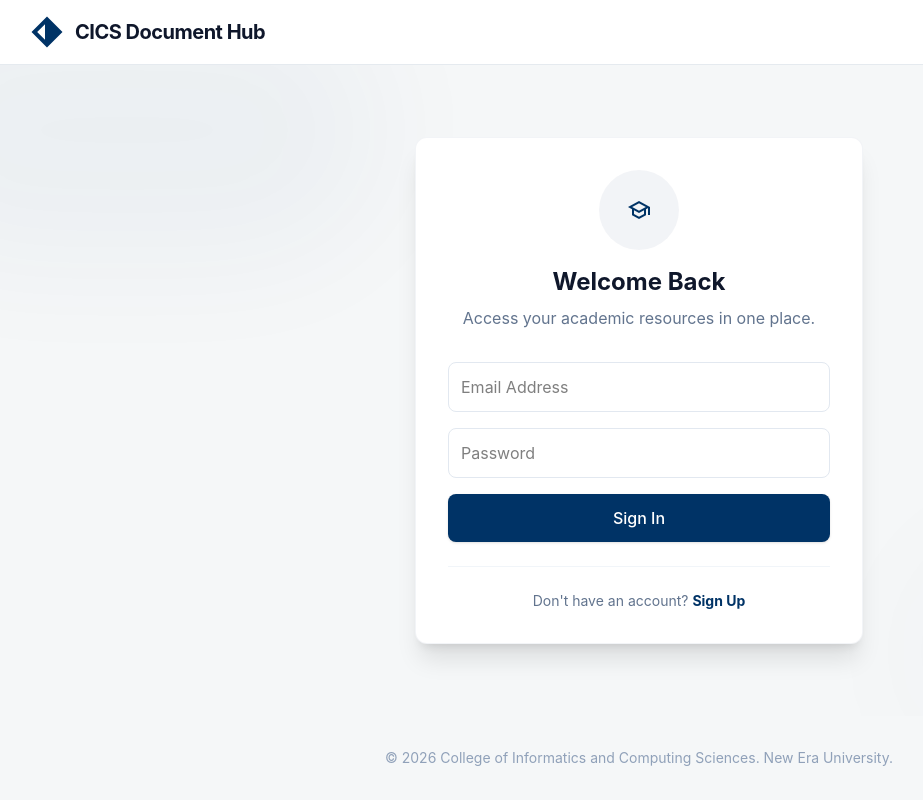
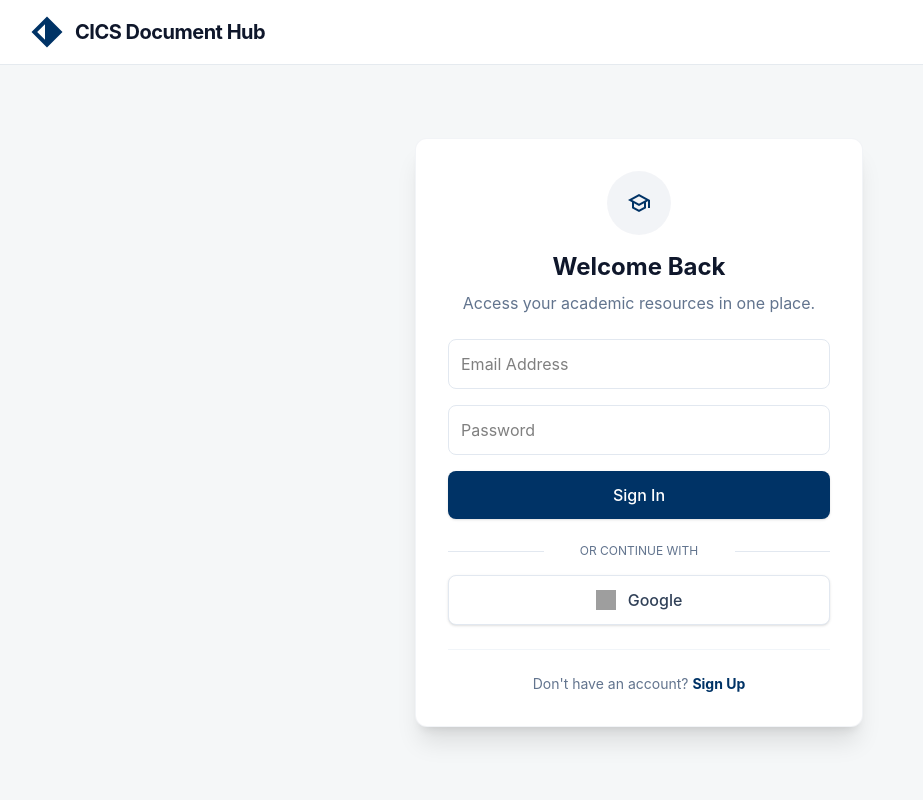
Before and after one commit to RenceChi/cics-document-hub, a React (Vite) app: page /login in a window 1280 px wide. Shown: the whole page, without its empty margins (1-924 px from the left). Built offline with nearby package versions, Linux system fonts and the light colour scheme; no server answers; grey boxes are pictures that could not be loaded.

Commit message:
Updated Login Features

```diff
--- a/src/App.jsx
+++ b/src/App.jsx
@@ -1,58 +1,66 @@
 import React, { useState, useEffect } from "react";
 import { BrowserRouter as Router, Routes, Route, Navigate } from "react-router-dom";
 import { getAuth, onAuthStateChanged } from "firebase/auth";
-import { doc, getDoc } from "firebase/firestore";
+import { doc, onSnapshot } from "firebase/firestore"; // Changed getDoc to onSnapshot
 import { db } from "./firebase";
 
-// Adjusting paths based on your folder structure
 import Login from "./pages/Login";
 import StudentHub from "./components/StudentHub";
 import AdminDashboard from './pages/admin_pages/AdminDashboard';
 import AdminLayout from './pages/admin_pages/AdminLayout';
-import ManageDocuments from './pages/admin_pages/ManageDocuments'; // Add this! (Check your path)
-import ManageStudents from './pages/admin_pages/ManageStudents'; // Add this! (Check your path)
-import Onboarding from "./pages/Onboarding"; // Your standalone onboarding page
+import ManageDocuments from './pages/admin_pages/ManageDocuments';
+import ManageStudents from './pages/admin_pages/ManageStudents';
+import Onboarding from "./pages/Onboarding";
 
 export default function App() {
   const [currentUser, setCurrentUser] = useState(null);
   const [loading, setLoading] = useState(true);
 
-  // This "listens" to Firebase for any login/logout changes
   useEffect(() => {
     const auth = getAuth();
+    let unsubscribeSnapshot = null;
 
-    const unsubscribe = onAuthStateChanged(auth, async (user) => {
+    const unsubscribeAuth = onAuthStateChanged(auth, (user) => {
       if (user) {
-        try {
-          const userDocRef = doc(db, "users", user.uid);
-          const userDoc = await getDoc(userDocRef);
+        // Use onSnapshot instead of getDoc to listen to live Firestore changes
+        // This fixes the race condition where Auth triggers before Firestore data is fully written
+        const userDocRef = doc(db, "users", user.uid);
 
-          if (userDoc.exists()) {
-            const data = userDoc.data();
+        unsubscribeSnapshot = onSnapshot(userDocRef, (docSnap) => {
+          if (docSnap.exists()) {
+            const data = docSnap.data();
             const safeRole = data.role ? String(data.role).trim().toLowerCase() : "student";
+
             setCurrentUser({
               uid: user.uid,
-              role: safeRole, // Explicitly grab the role
+              role: safeRole,
               programId: data.programId || "UNKNOWN",
               ...data
             });
+            setLoading(false);
           } else {
-            setCurrentUser({ uid: user.uid, role: "student", programId: "UNKNOWN" });
+            // User exists in Auth but Firestore doc isn't written yet.
+            // We do nothing and wait. The snapshot will fire again instantly once setDoc finishes in Login.jsx
           }
-        } catch (error) {
+        }, (error) => {
           console.error("Error fetching user data:", error);
-        }
+          setLoading(false);
+        });
+
       } else {
         setCurrentUser(null);
+        setLoading(false);
+        if (unsubscribeSnapshot) unsubscribeSnapshot();
       }
-      setLoading(false);
     });
 
-    return () => unsubscribe();
+    return () => {
+      unsubscribeAuth();
+      if (unsubscribeSnapshot) unsubscribeSnapshot();
+    };
   }, []);
 
   if (loading) {
-    console.log("CURRENT USER STATE:", currentUser);
     return (
       <div className="flex h-screen items-center justify-center bg-[#f5f7f8]">
         <div className="text-[#003366] font-bold text-xl">Loading CICS Hub...</div>
@@ -64,65 +72,72 @@ export default function App() {
     <Router>
       <Routes>
 
-        {/* LOGIN ROUTE: Smart redirect based on role */}
+        {/* LOGIN ROUTE */}
         <Route
           path="/login"
           element={
             !currentUser ? (
               <Login />
             ) : currentUser.role === "admin" ? (
-              <Navigate to="/admin/dashboard" />
+              <Navigate to="/admin/dashboard" replace />
             ) : currentUser.programId === "UNKNOWN" ? (
-              <Navigate to="/onboarding" />
+              <Navigate to="/onboarding" replace />
             ) : (
-              <Navigate to="/hub" />
+              <Navigate to="/hub" replace />
             )
           }
         />
 
-        {/* ONBOARDING: Only for students who haven't picked a program */}
+        {/* ONBOARDING */}
         <Route
           path="/onboarding"
           element={
-            currentUser && currentUser.role !== "admin" ? (
-              <Onboarding />
+            !currentUser ? (
+               <Navigate to="/login" replace />
+            ) : currentUser.role === "admin" ? (
+               <Navigate to="/admin/dashboard" replace />
+            ) : currentUser.programId !== "UNKNOWN" ? (
+               <Navigate to="/hub" replace />
             ) : (
-              <Navigate to="/login" />
+               <Onboarding />
             )
           }
         />
 
-        {/* HUB: Only for students */}
+        {/* HUB */}
         <Route
           path="/hub"
           element={
-            currentUser && currentUser.role === "student" ? (
+            !currentUser ? (
+              <Navigate to="/login" replace />
+            ) : currentUser.role === "admin" ? (
+              <Navigate to="/admin/dashboard" replace />
+            ) : currentUser.programId === "UNKNOWN" ? (
+              <Navigate to="/onboarding" replace />
+            ) : (
               <StudentHub currentUser={currentUser} />
-            ) : (
-              <Navigate to="/login" />
             )
           }
         />
 
-        {/* ADMIN ROUTES: Strictly guarded by role */}
+        {/* ADMIN ROUTES */}
         <Route
           path="/admin"
           element={
             currentUser && currentUser.role === "admin" ? (
               <AdminLayout adminUser={currentUser} />
             ) : (
-              <Navigate to="/login" />
+              <Navigate to="/login" replace />
             )
           }
         >
-          <Route index element={<Navigate to="dashboard" />} />
-
+          <Route index element={<Navigate to="dashboard" replace />} />
           <Route path="dashboard" element={<AdminDashboard />} />
           <Route path="users" element={<ManageStudents />} />
           <Route path="documents" element={<ManageDocuments />} />
         </Route>
 
-        {/* CATCH-ALL: Sends users to their respective "Home" if they type a random URL */}
+        {/* CATCH-ALL */}
         <Route
           path="*"
           element={
@@ -132,7 +147,7 @@ export default function App() {
                 : currentUser.role === "admin"
                   ? "/admin/dashboard"
                   : (currentUser.programId === "UNKNOWN" ? "/onboarding" : "/hub")
-            } />
+            } replace />
           }
         />
 
--- a/src/pages/Login.jsx
+++ b/src/pages/Login.jsx
@@ -1,21 +1,31 @@
 import React, { useState } from "react";
-import { getAuth, signInWithEmailAndPassword, createUserWithEmailAndPassword } from "firebase/auth";
+import {
+  getAuth,
+  signInWithEmailAndPassword,
+  createUserWithEmailAndPassword,
+  GoogleAuthProvider,
+  signInWithPopup
+} from "firebase/auth";
 import { doc, getDoc, setDoc, serverTimestamp } from "firebase/firestore";
 import { db } from "../firebase";
 import { logUserAction } from "../services/trackingService";
 
 export default function Login() {
-  const [isSignUpMode, setIsSignUpMode] = useState(false); // Toggles between Login and Sign Up
+  const [isSignUpMode, setIsSignUpMode] = useState(false);
 
   // Form States
   const [email, setEmail] = useState("");
   const [password, setPassword] = useState("");
-  const [name, setName] = useState("");             // NEW: Added for Sign Up
-  const [studentId, setStudentId] = useState("");   // NEW: Added for Sign Up
+  const [name, setName] = useState("");
+  const [studentId, setStudentId] = useState("");
 
   const [error, setError] = useState("");
   const [isLoading, setIsLoading] = useState(false);
 
+  // Define VIP Admin emails here
+  const adminEmails = ["jcesperanza@neu.edu.ph"];
+
+  // --- STANDARD EMAIL AUTH ---
   const handleAuth = async (e) => {
     e.preventDefault();
     setError("");
@@ -24,23 +34,14 @@ export default function Login() {
 
     try {
       if (isSignUpMode) {
-        // --- SIGN UP LOGIC ---
         const userCredential = await createUserWithEmailAndPassword(auth, email, password);
         const user = userCredential.user;
-
-        // 1. Define your VIP Admin emails here (all lowercase!)
-        const adminEmails = [
-          "jcesperanza@neu.edu.ph" // Add your professor's exact email here
-        ];
-
-        // 2. Check if the email they typed is on the VIP list
         const isVipAdmin = adminEmails.includes(user.email.toLowerCase());
 
-        // 3. Build their initial Firestore profile with Name and ID included
         await setDoc(doc(db, "users", user.uid), {
           email: user.email,
-          name: name,               // Saves the name
-          studentId: studentId,     // Saves the ID
+          name: name,
+          studentId: studentId,
           role: isVipAdmin ? "admin" : "student",
           programId: isVipAdmin ? "ADMIN" : "UNKNOWN",
           isBlocked: false,
@@ -48,11 +49,9 @@ export default function Login() {
         });
 
       } else {
-        // --- LOG IN LOGIC ---
         const userCredential = await signInWithEmailAndPassword(auth, email, password);
         const user = userCredential.user;
 
-        // Quickly fetch their doc to log the login action if they are already setup
         const userDoc = await getDoc(doc(db, "users", user.uid));
         if (userDoc.exists()) {
           const data = userDoc.data();
@@ -61,12 +60,8 @@ export default function Login() {
           }
         }
       }
-
-      // Note: App.jsx handles the redirect automatically when auth state changes!
-
     } catch (err) {
       console.error(err);
-      // Make Firebase errors look a little friendlier to the user
       if (err.code === 'auth/email-already-in-use') {
         setError("This email is already registered. Try signing in instead.");
       } else if (err.code === 'auth/weak-password') {
@@ -75,6 +70,50 @@ export default function Login() {
         setError("Incorrect email or password.");
       } else {
         setError("Authentication failed. Please try again.");
+      }
+    } finally {
+      setIsLoading(false);
+    }
+  };
+
+  // --- GOOGLE AUTH LOGIC ---
+  const handleGoogleAuth = async () => {
+    setError("");
+    setIsLoading(true);
+    const auth = getAuth();
+    const provider = new GoogleAuthProvider();
+
+    try {
+      const result = await signInWithPopup(auth, provider);
+      const user = result.user;
+
+      const userRef = doc(db, "users", user.uid);
+      const userDoc = await getDoc(userRef);
+
+      // If they are logging in with Google for the FIRST time, provision their Firestore document
+      if (!userDoc.exists()) {
+        const isVipAdmin = adminEmails.includes(user.email.toLowerCase());
+
+        await setDoc(userRef, {
+          email: user.email,
+          name: user.displayName || "Google User",
+          studentId: "", // They can update this later in profile or onboarding
+          role: isVipAdmin ? "admin" : "student",
+          programId: isVipAdmin ? "ADMIN" : "UNKNOWN",
+          isBlocked: false,
+          createdAt: serverTimestamp()
+        });
+      } else {
+        // Existing user logging in
+        const data = userDoc.data();
+        if (data.programId && data.programId !== "UNKNOWN" && data.role !== "admin") {
+          logUserAction(user.uid, data.programId, "LOGIN").catch(console.warn);
+        }
+      }
+    } catch (err) {
+      console.error(err);
+      if (err.code !== 'auth/popup-closed-by-user') {
+        setError("Google Sign-In failed. Please try again.");
       }
     } finally {
       setIsLoading(false);
@@ -96,17 +135,10 @@ export default function Login() {
       </header>
 
       <main className="flex-grow flex flex-col items-center justify-center p-6 relative">
-        {/* Decorative Background */}
-        <div className="absolute inset-0 z-0 overflow-hidden pointer-events-none opacity-20">
-          <div className="absolute -top-[10%] -left-[10%] w-[40%] h-[40%] rounded-full bg-[#003366]/20 blur-3xl"></div>
-          <div className="absolute -bottom-[10%] -right-[10%] w-[40%] h-[40%] rounded-full bg-[#003366]/10 blur-3xl"></div>
-        </div>
-
-        {/* Main Auth Card */}
         <div className="w-full max-w-md bg-white rounded-xl shadow-xl border border-[#003366]/5 p-8 z-10">
-          <div className="flex flex-col items-center text-center mb-8">
-            <div className="w-20 h-20 bg-[#003366]/5 rounded-full flex items-center justify-center mb-4">
-              <span className="material-symbols-outlined text-[#003366] text-4xl">
+          <div className="flex flex-col items-center text-center mb-6">
+            <div className="w-16 h-16 bg-[#003366]/5 rounded-full flex items-center justify-center mb-4">
+              <span className="material-symbols-outlined text-[#003366] text-3xl">
                 {isSignUpMode ? 'person_add' : 'school'}
               </span>
             </div>
@@ -118,10 +150,9 @@ export default function Login() {
             </p>
           </div>
 
+          {error && <p className="text-red-500 text-sm text-center bg-red-50 p-3 rounded-lg mb-4">{error}</p>}
+
           <form onSubmit={handleAuth} className="space-y-4">
-            {error && <p className="text-red-500 text-sm text-center bg-red-50 p-2 rounded">{error}</p>}
-
-            {/* Conditional Fields: Only show Name and ID if signing up */}
             {isSignUpMode && (
               <>
                 <input
@@ -169,14 +200,31 @@ export default function Login() {
             </button>
           </form>
 
-          {/* TOGGLE BUTTON */}
+          {/* GOOGLE DIVIDER */}
+          <div className="mt-6 flex items-center justify-between">
+            <span className="w-1/5 border-b border-slate-200 lg:w-1/4"></span>
+            <span className="text-xs text-center text-slate-500 uppercase">or continue with</span>
+            <span className="w-1/5 border-b border-slate-200 lg:w-1/4"></span>
+          </div>
+
+          {/* GOOGLE BUTTON */}
+          <button
+            onClick={handleGoogleAuth}
+            disabled={isLoading}
+            className="w-full mt-4 flex items-center justify-center gap-3 py-3 px-4 bg-white border border-slate-200 text-slate-700 font-medium rounded-lg hover:bg-slate-50 transition-colors shadow-sm disabled:opacity-50"
+          >
+            <img src="https://www.svgrepo.com/show/475656/google-color.svg" alt="Google Logo" className="w-5 h-5" />
+            Google
+          </button>
+
+          {/* TOGGLE MODE */}
           <div className="mt-6 pt-6 border-t border-slate-100 text-center">
             <p className="text-sm text-slate-500">
               {isSignUpMode ? "Already have an account? " : "Don't have an account? "}
               <button
                 onClick={() => {
                   setIsSignUpMode(!isSignUpMode);
-                  setError(""); // Clear errors when switching modes
+                  setError("");
                 }}
                 className="text-[#003366] font-bold hover:underline"
               >
@@ -184,14 +232,8 @@ export default function Login() {
               </button>
             </p>
           </div>
-
         </div>
       </main>
-
-      {/* Footer */}
-      <footer className="p-8 text-center text-slate-400 text-sm">
-        <p>© 2026 College of Informatics and Computing Sciences. New Era University.</p>
-      </footer>
     </div>
   );
 }
```
